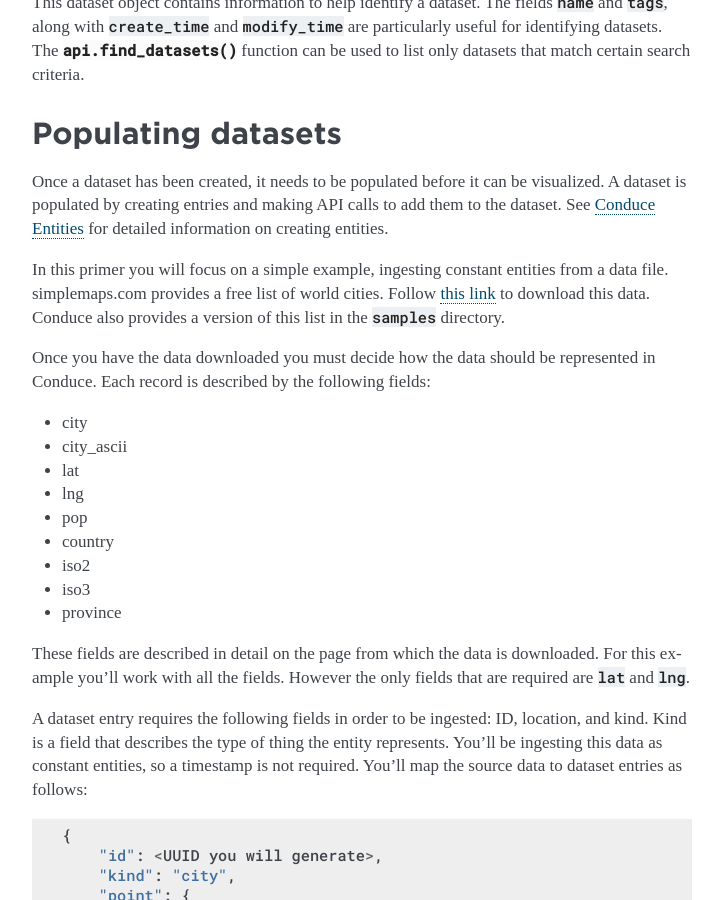
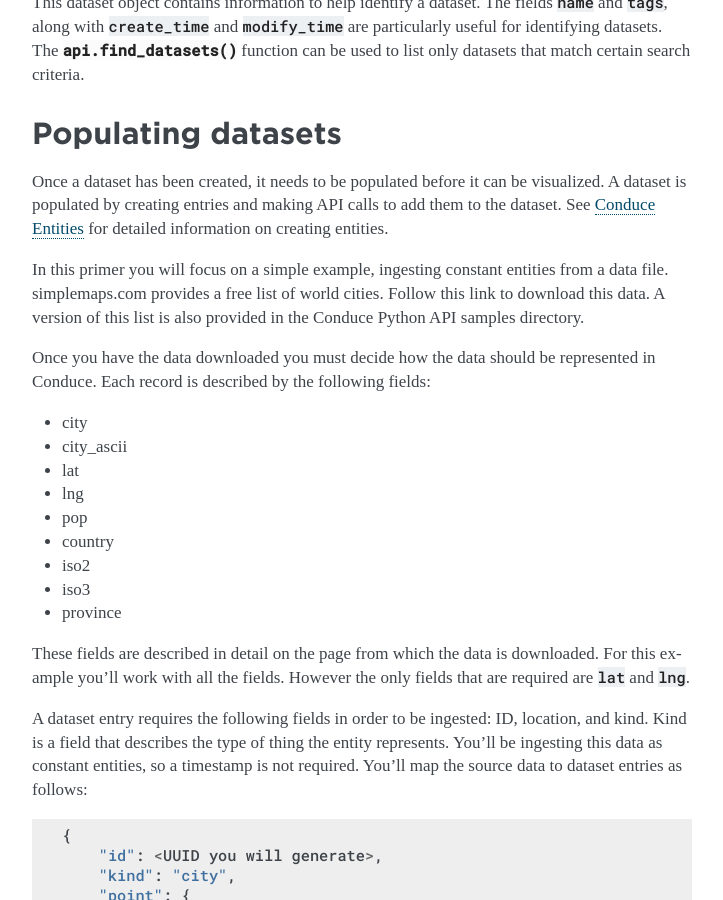
Before and after one commit to ConduceInc/conduce-python-api, a Sphinx documentation site: the page built from doc/source/data-ingest.rst, in a window 1280 px wide and 900 px high, scrolled down 1730 px. Shown: the whole window, without its empty margins (388-1111 px from the left). Built offline with Sphinx 7.4.7, drawn with Linux system fonts in a browser that asks for light colours; some web fonts are replaced; formulas are drawn with MathJax 3.

Commit message:
made SKW-2086 change

```diff
--- a/doc/source/data-ingest.rst
+++ b/doc/source/data-ingest.rst
@@ -64,7 +64,7 @@ Populating datasets
 
 Once a dataset has been created, it needs to be populated before it can be visualized.  A dataset is populated by creating entries and making API calls to add them to the dataset.  See :doc:`conduce-entities` for detailed information on creating entities.
 
-In this primer you will focus on a simple example, ingesting constant entities from a data file.  simplemaps.com provides a free list of world cities.  Follow `this link <https://simplemaps.com/data/world-cities>`_ to download this data.  Conduce also provides a version of this list in the ``samples`` directory.
+In this primer you will focus on a simple example, ingesting constant entities from a data file. simplemaps.com provides a free list of world cities. Follow this link to download this data. A version of this list is also provided in the Conduce Python API samples directory.
 
 Once you have the data downloaded you must decide how the data should be represented in Conduce.  Each record is described by the following fields:
 
```
